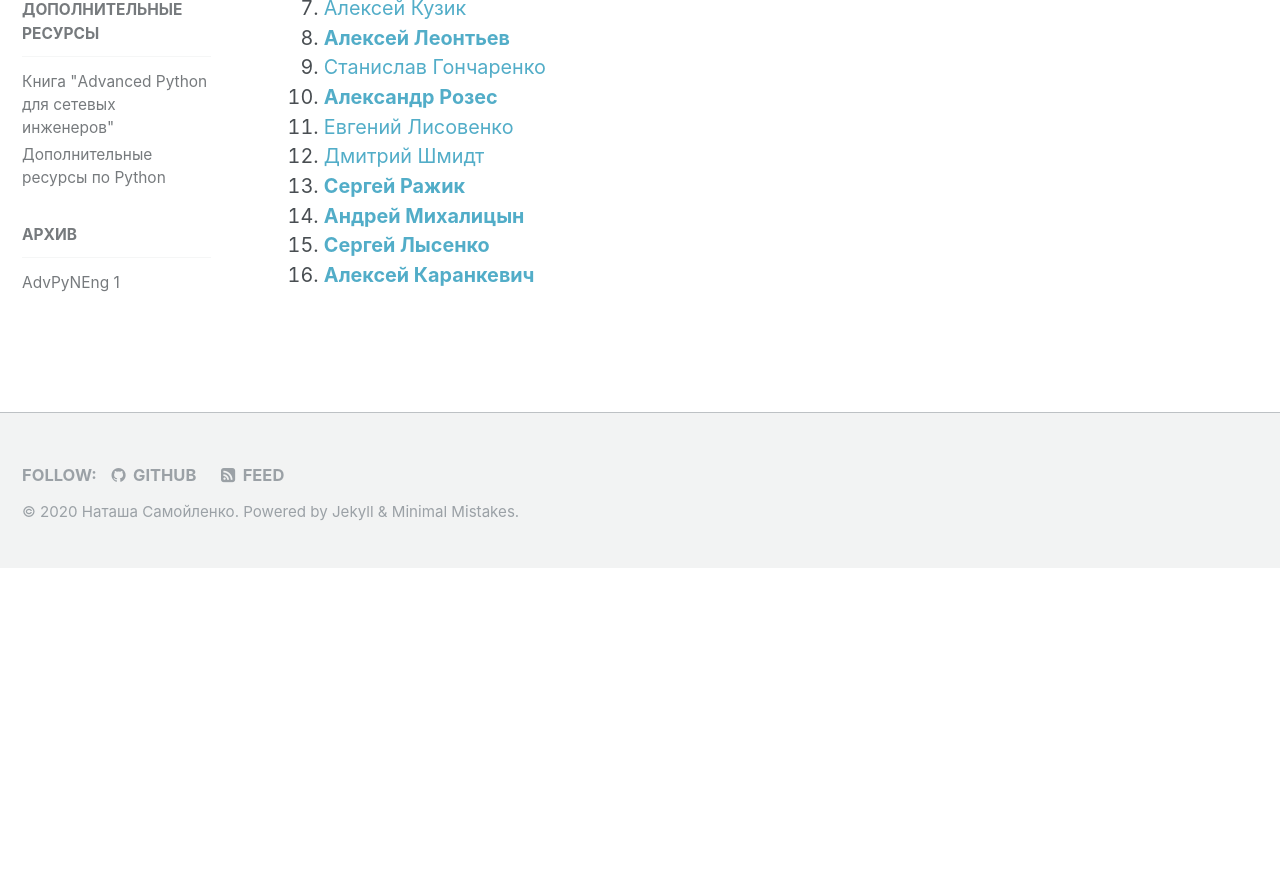
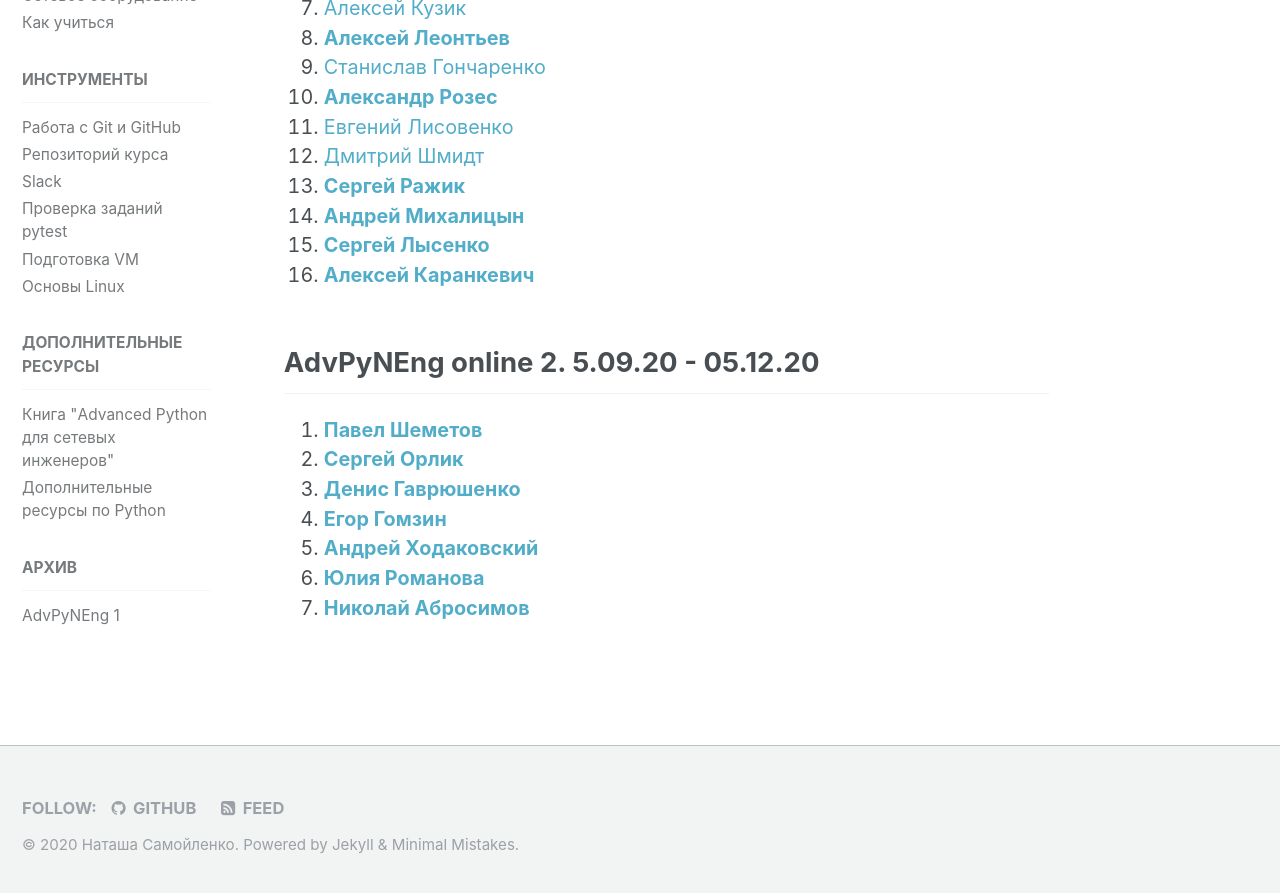
Before and after one commit to advpyneng/advpyneng.github.io, a Jekyll site: the page built from _pages/alumni.md, in a window 1280 px wide and 900 px high, scrolled down 653 px. Shown: the top 893 px of the window. Built offline with Jekyll 4.4.1, drawn with Linux system fonts in a browser that asks for light colours; before the commit the page ends 1221 px from its top, so only the background shows below that.

Commit message:
alumni update

```diff
--- a/_pages/alumni.md
+++ b/_pages/alumni.md
@@ -25,3 +25,14 @@ comments: false
 14. **[Андрей Михалицын](https://advpyneng.github.io/alumni/Andrey_Mikhalitsyn)**
 15. **[Сергей Лысенко](https://advpyneng.github.io/alumni/Sergey_Lysenko)**
 16. **[Алексей Каранкевич](https://advpyneng.github.io/alumni/Aleksey_Karankevich)**
+
+
+## AdvPyNEng online 2. 5.09.20 - 05.12.20
+
+1. **[Павел Шеметов](https://advpyneng.github.io/alumni/Pavel_Shemetov)**
+2. **[Сергей Орлик](https://advpyneng.github.io/alumni/Sergey_Orlik)**
+3. **[Денис Гаврюшенко](https://advpyneng.github.io/alumni/Denis_Gavryushenko)**
+4. **[Егор Гомзин](https://advpyneng.github.io/alumni/Egor_Gomzin)**
+5. **[Андрей Ходаковский](https://advpyneng.github.io/alumni/Andrey_Khodakovskiy)**
+6. **[Юлия Романова](https://advpyneng.github.io/alumni/Julya_Romanova)**
+7. **[Николай Абросимов](https://advpyneng.github.io/alumni/Nikolay_Abrosimov)**
```
Also changed, not shown: certificates/Andrey_Khodakovskiy.md (added, +11 -0 lines), certificates/Denis_Gavryushenko.md (added, +11 -0 lines), certificates/Egor_Gomzin.md (added, +11 -0 lines), certificates/Julya_Romanova.md (added, +11 -0 lines), certificates/Nikolay_Abrosimov.md (added, +11 -0 lines), certificates/Pavel_Shemetov.md (added, +11 -0 lines), certificates/Sergey_Orlik.md (added, +11 -0 lines), alumni/Denis Gavryushenko.png (deleted), alumni/Egor Gomzin.png (deleted), alumni/Julya Romanova.png (deleted), alumni/Nikolay Abrosimov.png (deleted), alumni/Pavel Shemetov.png (deleted), alumni/Sergey Orlik.png (deleted).
